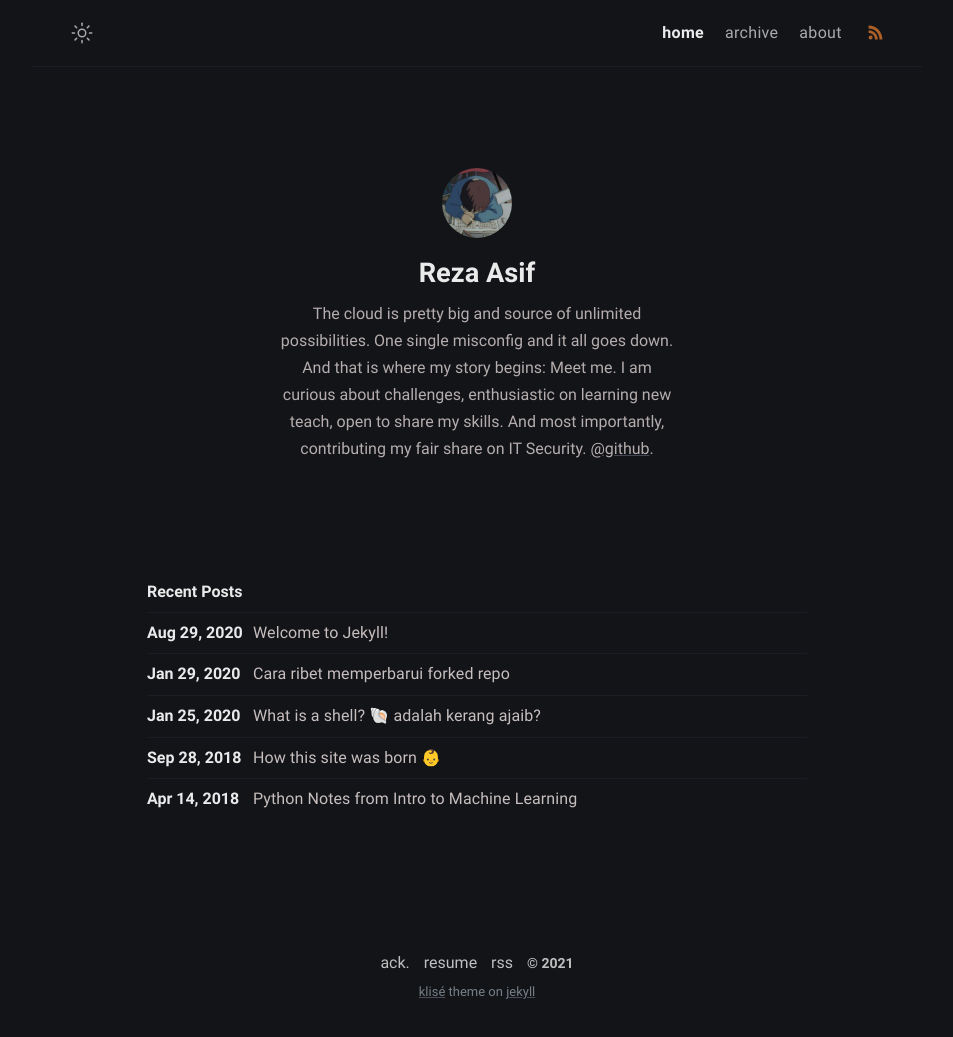
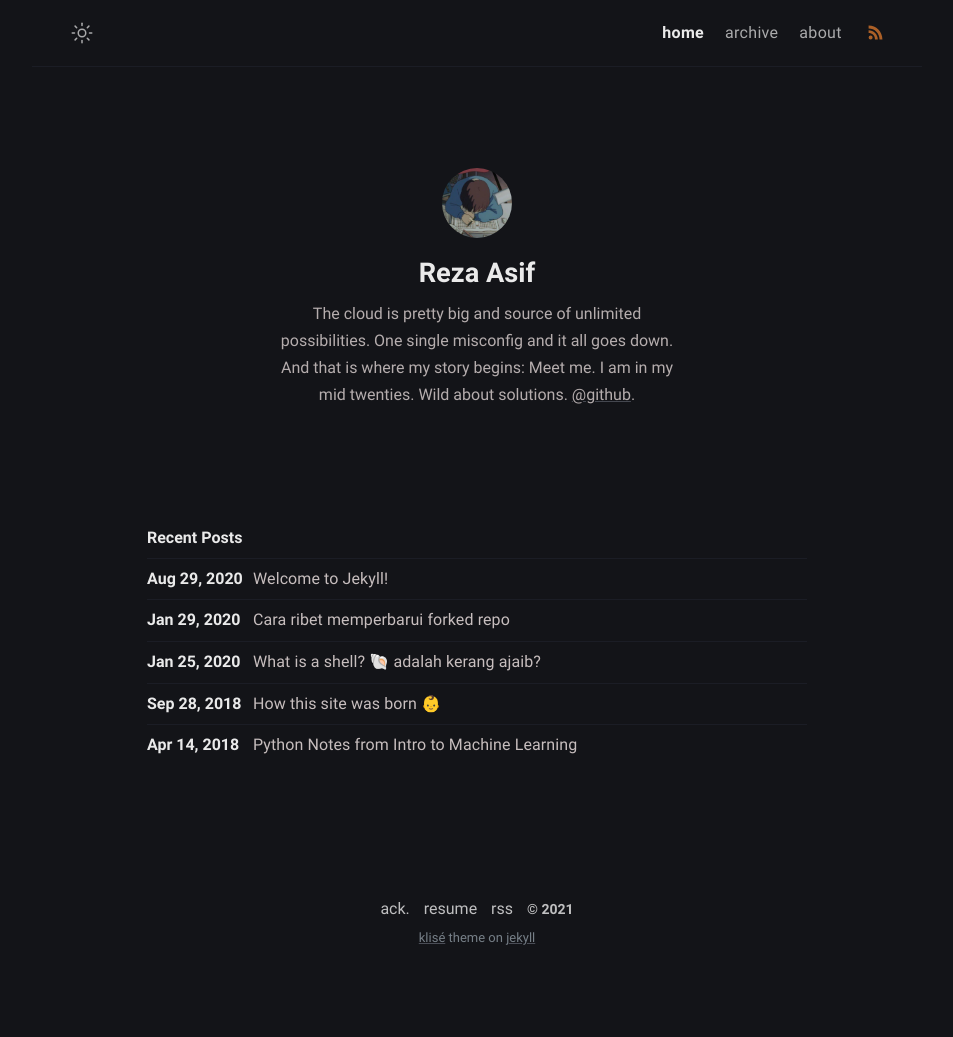
Before and after one commit to securebitAsif/fabulous-jupiter-8f84d, a Jekyll site: the page built from index.md, in a window 1280 px wide. Shown: the whole page, without its empty margins (163-1116 px from the left). Built offline with Jekyll 4.4.1, drawn with Linux system fonts in a browser that asks for light colours; after the commit the page ends 983 px from its top, so only the background shows below that.

Commit message:
_config.yml: changed

```diff
--- a/_config.yml
+++ b/_config.yml
@@ -14,8 +14,7 @@ author:
    The cloud is pretty big and source of unlimited possibilities.
    One single misconfig and it all goes down.
    And that is where my story begins:
-   Meet me. I am curious about challenges, enthusiastic on learning new teach, open to share my skills.
-   And most importantly, contributing my fair share on IT Security.  <a
+   Meet me. I am in my mid twenties. Wild about solutions.   <a
     href="https://github.com/piharpi/jekyll-klise" target="_blank"
     rel="noopener">@github</a>.
   username: username
```
